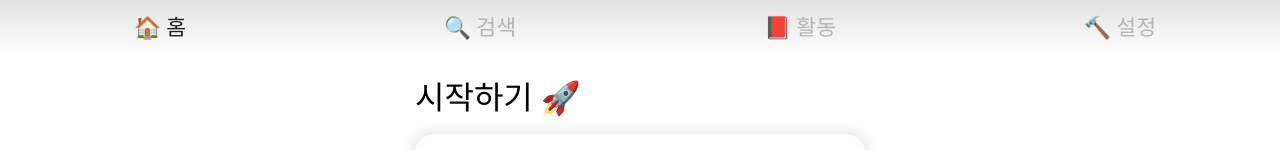
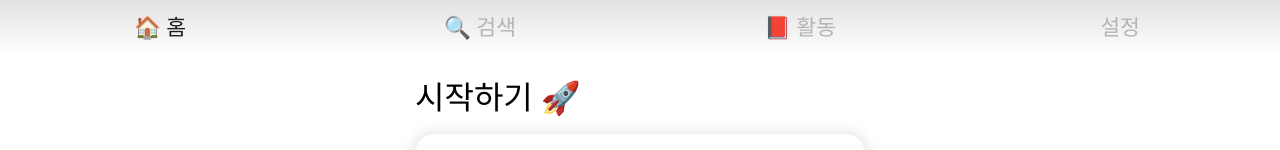
Before and after one commit to InfiniteBuffe/youtube_downloader, a React (Create React App) app: page / in a window 1280 px wide. Shown: the top 150 px of the page. Built offline with nearby package versions, Linux system fonts and the light colour scheme; a web font is replaced by a local one.

Commit message:
앱 페이지 이동 menuBar에서 '설정' 에 emoji 지움

```diff
--- a/src/pages/Home.js
+++ b/src/pages/Home.js
@@ -8,7 +8,7 @@ const Home = () => {
                 <MenuBarItem name="🏠 홈" active to="/" />
                 <MenuBarItem name="🔍 검색" to="/search" />
                 <MenuBarItem name="📕 활동" to="/history" />
-                <MenuBarItem name="🔨 설정" to="/setting" />
+                <MenuBarItem name="설정" to="/setting" />
             </MenuBar>
             <Title text="시작하기 🚀"/>
             <Input placeholder="여기에 Youtube 주소를 입력하세요"/>
```
Also changed, not shown: 1 other file (tests, documents, lock files or other folders).
